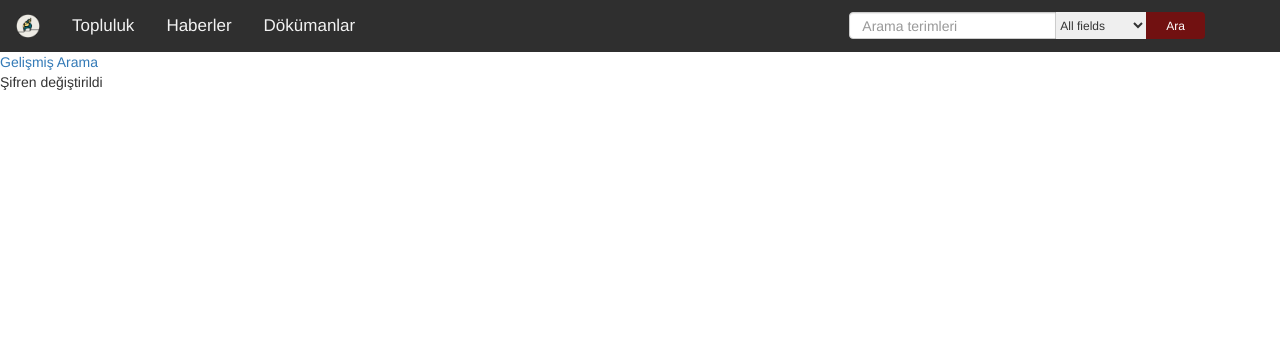
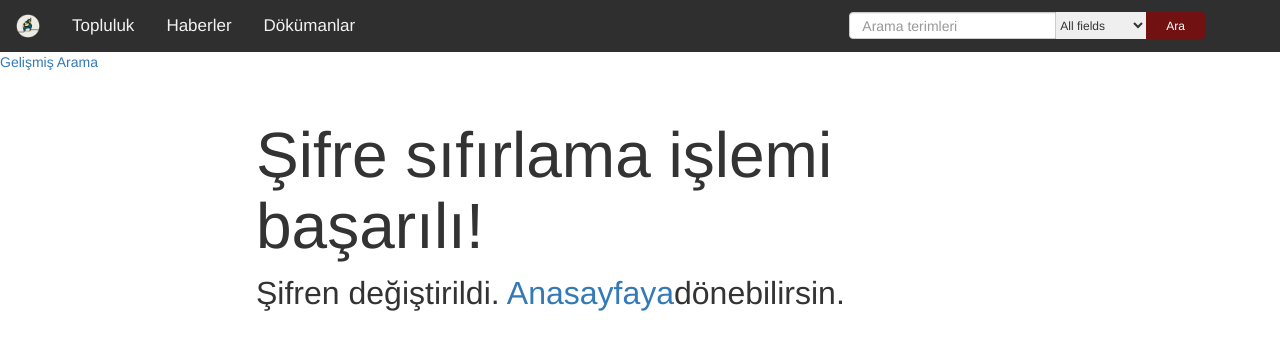
Before and after one commit to dakyol/Keci, a Django app: page /reset/done/ in a window 1280 px wide. Shown: the top 350 px of the page. Run offline with Django 3.2, Linux system fonts and the light colour scheme; some libraries are stand-ins or nearby versions.

Commit message:
Add styling to success pages

```diff
--- a/keci/static/css/keci.css
+++ b/keci/static/css/keci.css
@@ -134,7 +134,6 @@ body {
 
 /** keci_search styling **/
 
-
   /** result filter(?) **/
 
   .box {
@@ -238,6 +237,7 @@ body {
 
 /** 'registration/' pages stylings **/
 
+  /** forms **/
 
   .registration-form {
     width: 40%;
@@ -261,3 +261,19 @@ body {
       width: 70%;
     }
   }
+
+  /** success pages **/
+
+  .success-division {
+    width: 60%;
+    margin: auto;
+    margin-top: 48px;
+  }
+
+  .success-heading {
+    font-size: 64px;
+  }
+
+  .success-paragraph {
+    font-size: 32px;
+  }
--- a/keci/templates/registration/custom_password_reset_complete.html
+++ b/keci/templates/registration/custom_password_reset_complete.html
@@ -4,5 +4,13 @@
 {% endblock %}
 
 {% block content %}
-<p>Şifren değiştirildi</p>
+<div class="success-division">
+  <h4 class="success-heading">
+    Şifre sıfırlama işlemi başarılı!
+  </h4>
+  <p class="success-paragraph">
+    Şifren değiştirildi. <a href="{% url 'keci_home' %}">Anasayfaya</a>dönebilirsin.
+  </p>
+</div>
+
 {% endblock %}
```
Also changed, not shown: keci/templates/registration/custom_password_change_done.html (+8 -0 lines), keci/templates/registration/custom_password_reset_done.html (+10 -2 lines).
